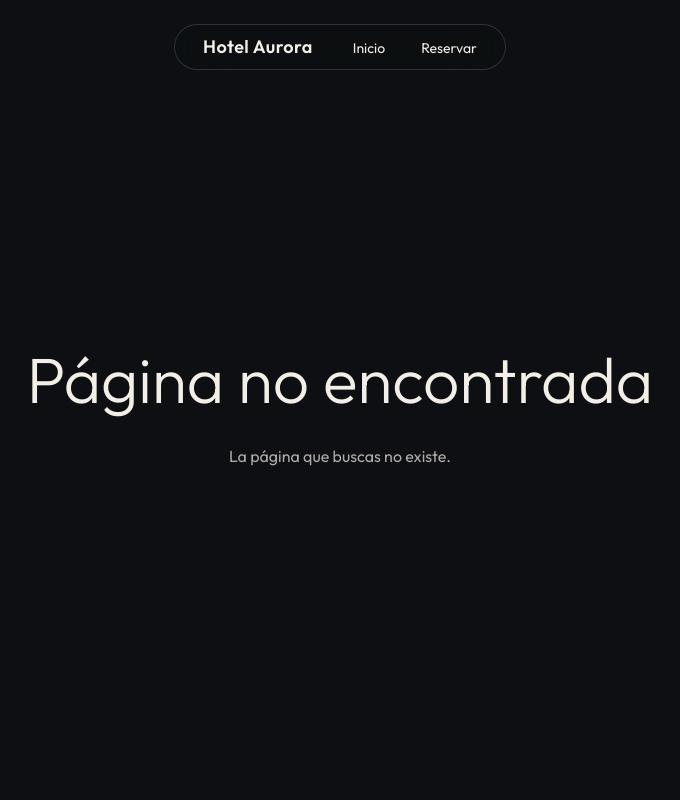
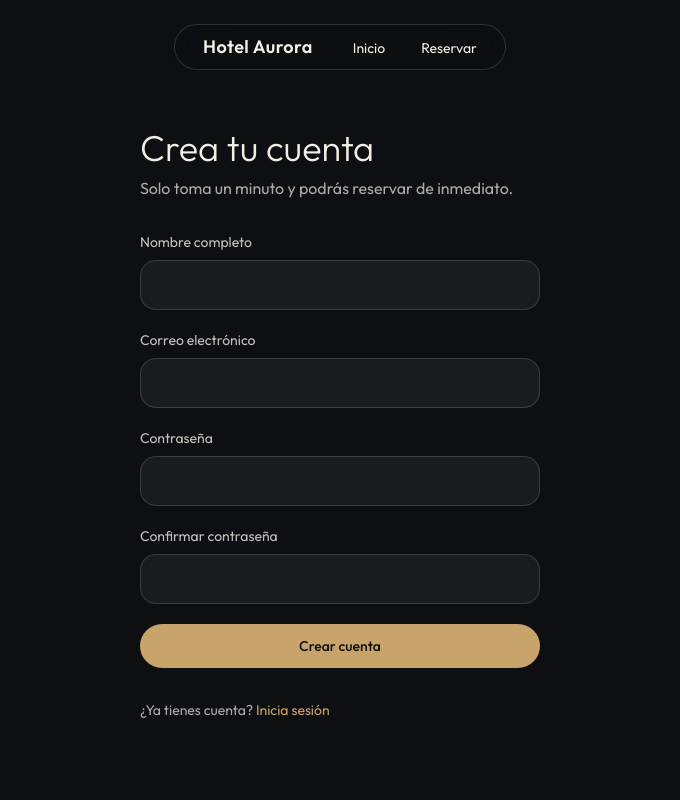
Before and after one commit to Josuram-xd/Hotel-Reservations-Frontend, a React (Vite) app: page /registro in a window 1280 px wide. Shown: the top 800 px of the page, without its empty margins (300-980 px from the left). Built offline with nearby package versions, Linux system fonts and the light colour scheme; no server answers.

Commit message:
feat(auth): login and register pages with Spanish validation [8.2]

```diff
--- a/src/App.tsx
+++ b/src/App.tsx
@@ -1,13 +1,17 @@
 import { Route, Routes } from 'react-router-dom'
 import Layout from './components/layout/Layout'
 import Home from './pages/Home'
+import Login from './pages/Login'
 import PagePlaceholder from './pages/PagePlaceholder'
+import Register from './pages/Register'
 
 export default function App() {
   return (
     <Routes>
       <Route element={<Layout />}>
         <Route index element={<Home />} />
+        <Route path="ingresar" element={<Login />} />
+        <Route path="registro" element={<Register />} />
         <Route path="buscar" element={<PagePlaceholder title="Busca tu habitación" />} />
         <Route path="reserva/:id" element={<PagePlaceholder title="Tu reserva" />} />
         <Route path="factura/:id" element={<PagePlaceholder title="Tu factura" />} />
--- /dev/null
+++ b/src/lib/validation.ts
@@ -0,0 +1,30 @@
+const EMAIL_PATTERN = /^[^\s@]+@[^\s@]+\.[^\s@]+$/
+
+export const MIN_PASSWORD_LENGTH = 8
+
+export function validateRequired(value: string, label: string): string | undefined {
+  return value.trim() ? undefined : `${label} es obligatorio.`
+}
+
+export function validateEmail(value: string): string | undefined {
+  if (!value.trim()) return 'El correo es obligatorio.'
+  return EMAIL_PATTERN.test(value.trim()) ? undefined : 'Ingresa un correo válido, por ejemplo nombre@correo.com.'
+}
+
+export function validatePassword(value: string): string | undefined {
+  if (!value) return 'La contraseña es obligatoria.'
+  return value.length >= MIN_PASSWORD_LENGTH
+    ? undefined
+    : `La contraseña debe tener al menos ${MIN_PASSWORD_LENGTH} caracteres.`
+}
+
+export function validatePhone(value: string): string | undefined {
+  if (!value.trim()) return 'El teléfono es obligatorio.'
+  return /^[+\d][\d\s-]{6,}$/.test(value.trim()) ? undefined : 'Ingresa un teléfono válido, solo números.'
+}
+
+export type FieldErrors<T extends string> = Partial<Record<T, string>>
+
+export function hasErrors(errors: Record<string, string | undefined>): boolean {
+  return Object.values(errors).some(Boolean)
+}
--- /dev/null
+++ b/src/pages/Login.tsx
@@ -0,0 +1,83 @@
+import { useState } from 'react'
+import type { FormEvent } from 'react'
+import { Link, useLocation, useNavigate } from 'react-router-dom'
+import { getErrorMessage } from '../api/errors'
+import { useAuth } from '../auth/AuthContext'
+import Button from '../components/ui/Button'
+import Input from '../components/ui/Input'
+import { hasErrors, validateEmail, validatePassword } from '../lib/validation'
+import type { FieldErrors } from '../lib/validation'
+
+type Field = 'email' | 'password'
+
+export default function Login() {
+  const { login } = useAuth()
+  const navigate = useNavigate()
+  const location = useLocation()
+  const redirectTo = (location.state as { from?: string } | null)?.from ?? '/mis-reservas'
+
+  const [email, setEmail] = useState('')
+  const [password, setPassword] = useState('')
+  const [errors, setErrors] = useState<FieldErrors<Field>>({})
+  const [serverError, setServerError] = useState<string | null>(null)
+  const [submitting, setSubmitting] = useState(false)
+
+  async function handleSubmit(event: FormEvent) {
+    event.preventDefault()
+    const nextErrors: FieldErrors<Field> = { email: validateEmail(email), password: validatePassword(password) }
+    setErrors(nextErrors)
+    setServerError(null)
+    if (hasErrors(nextErrors)) return
+
+    setSubmitting(true)
+    try {
+      await login({ email: email.trim(), password })
+      navigate(redirectTo, { replace: true })
+    } catch (error) {
+      setServerError(getErrorMessage(error))
+    } finally {
+      setSubmitting(false)
+    }
+  }
+
+  return (
+    <section className="mx-auto flex min-h-screen max-w-md flex-col justify-center gap-8 px-6 py-32">
+      <div>
+        <h1 className="text-4xl font-light">Inicia sesión</h1>
+        <p className="mt-2 text-sand/70">Ingresa para reservar y gestionar tus estancias.</p>
+      </div>
+      <form onSubmit={handleSubmit} noValidate className="flex flex-col gap-5">
+        <Input
+          label="Correo electrónico"
+          type="email"
+          autoComplete="email"
+          value={email}
+          onChange={(e) => setEmail(e.target.value)}
+          error={errors.email}
+        />
+        <Input
+          label="Contraseña"
+          type="password"
+          autoComplete="current-password"
+          value={password}
+          onChange={(e) => setPassword(e.target.value)}
+          error={errors.password}
+        />
+        {serverError && (
+          <p role="alert" className="rounded-2xl border border-red-400/40 bg-red-400/10 px-4 py-3 text-sm text-red-200">
+            {serverError}
+          </p>
+        )}
+        <Button type="submit" loading={submitting}>
+          Iniciar sesión
+        </Button>
+      </form>
+      <p className="text-sm text-sand/70">
+        ¿Aún no tienes cuenta?{' '}
+        <Link to="/registro" state={location.state} className="text-gold underline-offset-4 hover:underline">
+          Crear cuenta
+        </Link>
+      </p>
+    </section>
+  )
+}
--- /dev/null
+++ b/src/pages/Register.tsx
@@ -0,0 +1,105 @@
+import { useState } from 'react'
+import type { FormEvent } from 'react'
+import { Link, useLocation, useNavigate } from 'react-router-dom'
+import { getErrorMessage } from '../api/errors'
+import { useAuth } from '../auth/AuthContext'
+import Button from '../components/ui/Button'
+import Input from '../components/ui/Input'
+import { hasErrors, validateEmail, validatePassword, validateRequired } from '../lib/validation'
+import type { FieldErrors } from '../lib/validation'
+
+type Field = 'fullName' | 'email' | 'password' | 'confirm'
+
+export default function Register() {
+  const { register } = useAuth()
+  const navigate = useNavigate()
+  const location = useLocation()
+  const redirectTo = (location.state as { from?: string } | null)?.from ?? '/mis-reservas'
+
+  const [fullName, setFullName] = useState('')
+  const [email, setEmail] = useState('')
+  const [password, setPassword] = useState('')
+  const [confirm, setConfirm] = useState('')
+  const [errors, setErrors] = useState<FieldErrors<Field>>({})
+  const [serverError, setServerError] = useState<string | null>(null)
+  const [submitting, setSubmitting] = useState(false)
+
+  async function handleSubmit(event: FormEvent) {
+    event.preventDefault()
+    const nextErrors: FieldErrors<Field> = {
+      fullName: validateRequired(fullName, 'El nombre'),
+      email: validateEmail(email),
+      password: validatePassword(password),
+      confirm: password !== confirm ? 'Las contraseñas no coinciden.' : undefined,
+    }
+    setErrors(nextErrors)
+    setServerError(null)
+    if (hasErrors(nextErrors)) return
+
+    setSubmitting(true)
+    try {
+      await register({ fullName: fullName.trim(), email: email.trim(), password })
+      navigate(redirectTo, { replace: true })
+    } catch (error) {
+      setServerError(getErrorMessage(error))
+    } finally {
+      setSubmitting(false)
+    }
+  }
+
+  return (
+    <section className="mx-auto flex min-h-screen max-w-md flex-col justify-center gap-8 px-6 py-32">
+      <div>
+        <h1 className="text-4xl font-light">Crea tu cuenta</h1>
+        <p className="mt-2 text-sand/70">Solo toma un minuto y podrás reservar de inmediato.</p>
+      </div>
+      <form onSubmit={handleSubmit} noValidate className="flex flex-col gap-5">
+        <Input
+          label="Nombre completo"
+          autoComplete="name"
+          value={fullName}
+          onChange={(e) => setFullName(e.target.value)}
+          error={errors.fullName}
+        />
+        <Input
+          label="Correo electrónico"
+          type="email"
+          autoComplete="email"
+          value={email}
+          onChange={(e) => setEmail(e.target.value)}
+          error={errors.email}
+        />
+        <Input
+          label="Contraseña"
+          type="password"
+          autoComplete="new-password"
+          value={password}
+          onChange={(e) => setPassword(e.target.value)}
+          error={errors.password}
+        />
+        <Input
+          label="Confirmar contraseña"
+          type="password"
+          autoComplete="new-password"
+          value={confirm}
+          onChange={(e) => setConfirm(e.target.value)}
+          error={errors.confirm}
+        />
+        {serverError && (
+          <p role="alert" className="rounded-2xl border border-red-400/40 bg-red-400/10 px-4 py-3 text-sm text-red-200">
+            {serverError}
+          </p>
+        )}
+        <Button type="submit" loading={submitting}>
+          Crear cuenta
+        </Button>
+      </form>
+      <p className="text-sm text-sand/70">
+        ¿Ya tienes cuenta?{' '}
+        <Link to="/ingresar" state={location.state} className="text-gold underline-offset-4 hover:underline">
+          Inicia sesión
+        </Link>
+      </p>
+    </section>
+  )
+}
```
Also changed, not shown: 2 other files (tests, documents, lock files or other folders).
